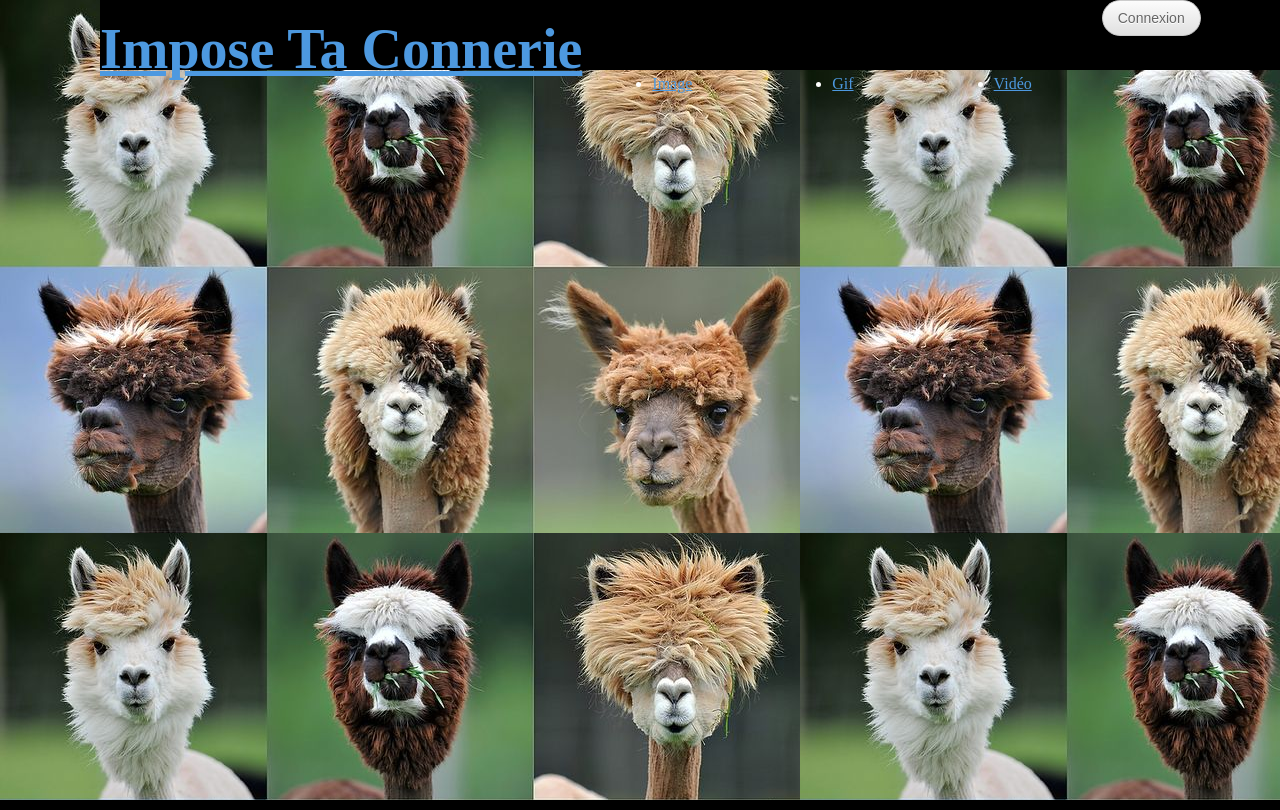
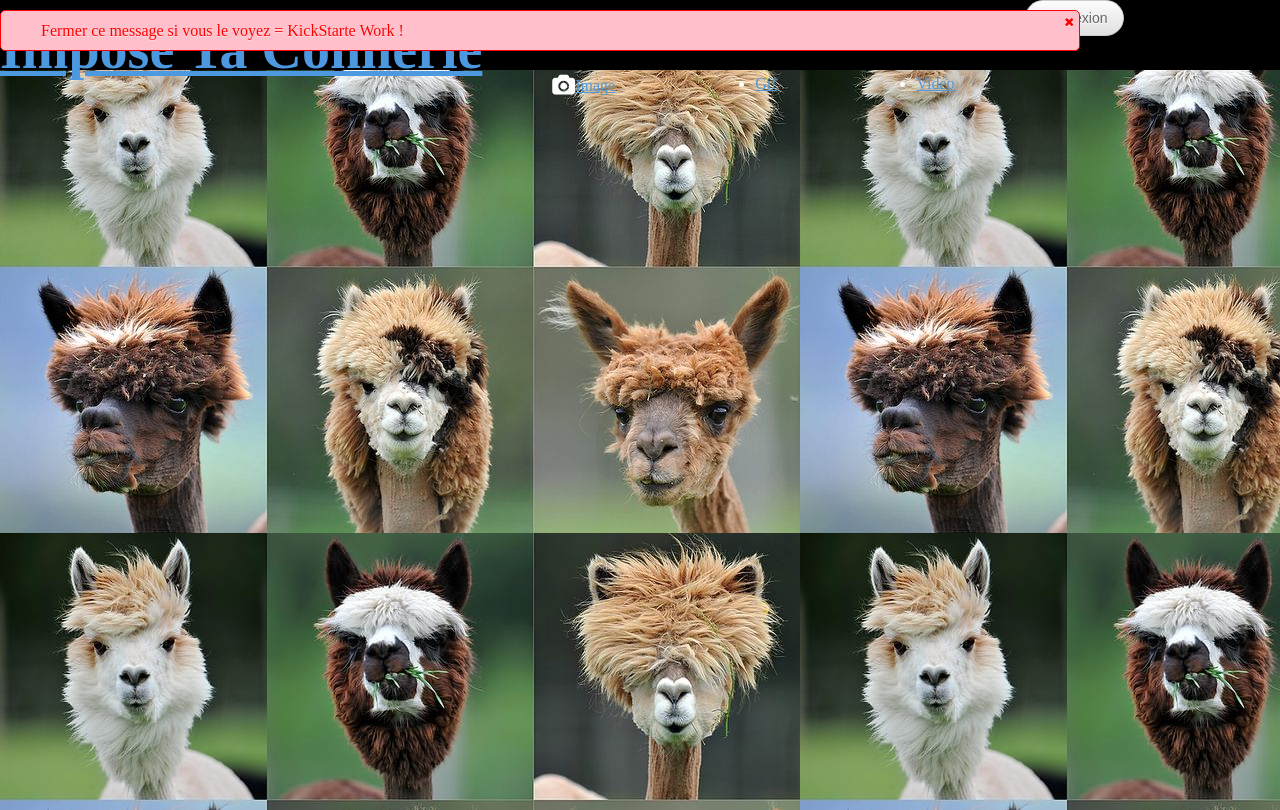
Before and after one commit to VizualM/imposetaconnerie, a PHP site: page / in a window 1280 px wide; the page is wider, and only the part inside the window is pictured. Run offline with PHP 8.4, Linux system fonts and the light colour scheme; some libraries are stand-ins or nearby versions.

Commit message:
Mise en place de kickstarter
Head remis sans marge, message d'erreur si kickstarter fonctionne.

```diff
--- a/vue/site/css/style.css
+++ b/vue/site/css/style.css
@@ -2,12 +2,14 @@ html, body
 	{
         width: 100%;
 		height: 100%;
+
 	}
 
 body
 	{
         width: 1080px;
 		margin: auto ;
+        margin-left: 0px;
 		padding: 0px;
 		background-image:url(../../../img/font/lama.jpg);
         background-attachment: fixed;
--- a/vue/site/include/header.php
+++ b/vue/site/include/header.php
@@ -10,10 +10,9 @@
 
     <link href="vue/site/css/style.css" rel="stylesheet" type="text/css" media="all" />
     <script src="https://ajax.googleapis.com/ajax/libs/jquery/1.9.1/jquery.min.js"></script>
-    <script src="js/kickstart.js"></script> <!-- KICKSTART -->
-    <link rel="stylesheet" href="css/kickstart.css" media="all" /> <!-- KICKSTART -->
+    <script src="vue\site\js/kickstart.js"></script> <!-- KICKSTART -->
+    <link rel="stylesheet" href="vue\site\css/kickstart.css" media="all" /> <!-- KICKSTART -->
 </head>
-
 <body>
 
 	<div id="header">
@@ -23,9 +22,10 @@
 
         <div id="menu">
             <ul>
-                <li><a href="index.php?section=image" title="">Image</a></li>
+                <li class="icon-camera icon-large"><a href="index.php?section=image" title="">Image</a></li>
                 <li><a href="index.php?section=gif"  title="">Gif</a></li>
                 <li><a href="index.php?section=video" title="">Vidéo</a></li>
+
                 <!--<li><a href="index.php?section=compte" title="">Compte</a></li>-->
 
                 <?php
@@ -44,3 +44,5 @@
                 ?>
         </div>
 	</div>
+
+    <div class="notice error">Fermer ce message si vous le voyez = KickStarte Work ! <a href="http://google.fr" class="icon-remove"></a></div>
```
